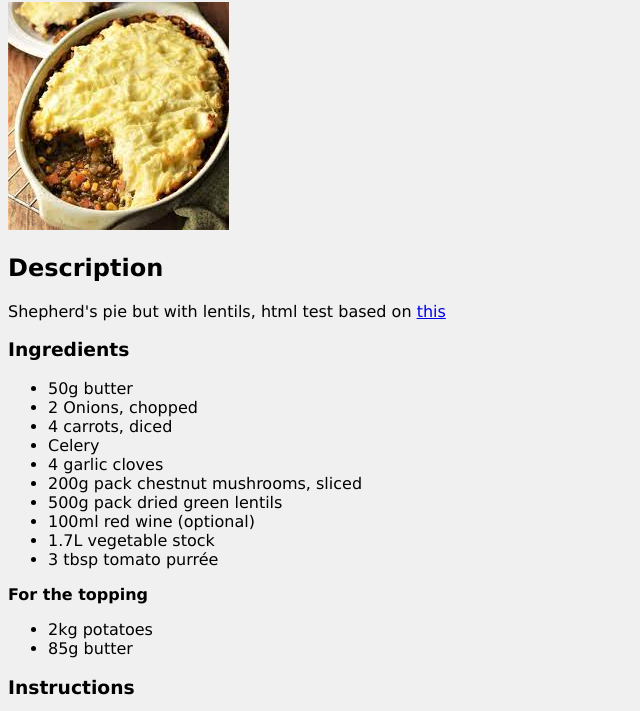
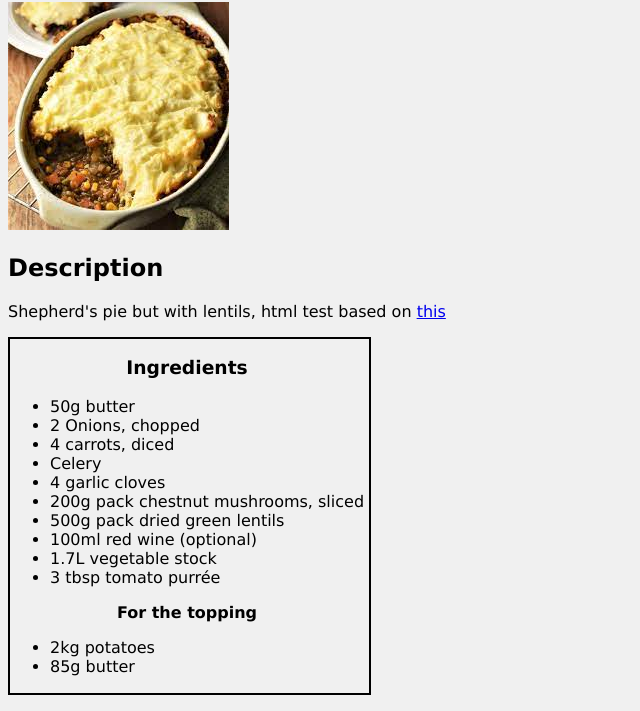
Before and after one commit to alex-k-9/odin-recipes, a plain HTML site: page recipes/veggie-shepherds-pie.html in a window 1280 px wide. Shown: the part 79-790 px from the top of the page, without its empty margins (0-640 px from the left). Drawn offline with Linux system fonts and the light colour scheme.

Commit message:
added basic styles to all recipes and added box around ingredients list

```diff
--- a/recipes/veggie-shepherds-pie.html
+++ b/recipes/veggie-shepherds-pie.html
@@ -10,10 +10,10 @@
 <body>
     <h1 id='header'>Veggie Shepherd's Pie</h1>
     <img src="../images/shepherds-pie.jpeg" alt="Veggie Shepherd's Pie">
-    <div>
     <h2>Description</h2>
     <p>Shepherd's pie but with lentils, html test based on <a href="https://www.bbcgoodfood.com/recipes/golden-veggie-shepherds-pie">this</a></p>
-    <h3>Ingredients</h3>
+    <div class="ingredients">
+    <h3 class="ingredients-header">Ingredients</h3>
     <ul>
         <li>50g butter</li>
         <li>2 Onions, chopped</li>
@@ -26,7 +26,7 @@
         <li>1.7L vegetable stock</li>
         <li>3 tbsp tomato purrée</li>
     </ul>
-    <p><strong>For the topping</strong></p>
+    <p class="ingredients-header"><strong>For the topping</strong></p>
     <ul>
         <li>2kg potatoes</li>
         <li>85g butter</li>
@@ -47,9 +47,5 @@
     </div>
     <p><a href="#header">Return to top</a></p>
     <p><a href="../index.html">Return home</a></p>
-        <li><strong>For the topping</strong></li>
-        <li>2kg potatoes</li>
-        <li>85g butter</li>
-    </ul>
 </body>
 </html>
--- a/styles.css
+++ b/styles.css
@@ -25,3 +25,19 @@ body {
     max-width: 50%;
     height: auto;
 }
+
+.ingredients {
+    border-width: 2px;
+    border-style: solid;
+    border-color: black;
+    display: inline-block;
+    padding-top: 0;
+    padding-right: 5px;
+    padding-bottom: 1px;
+}
+
+.ingredients-header {
+    text-align: center;
+    display: block;
+    padding: 0;
+}
```
Also changed, not shown: recipes/bread.html (+3 -1 lines), recipes/polyjuice.html (+3 -3 lines).
